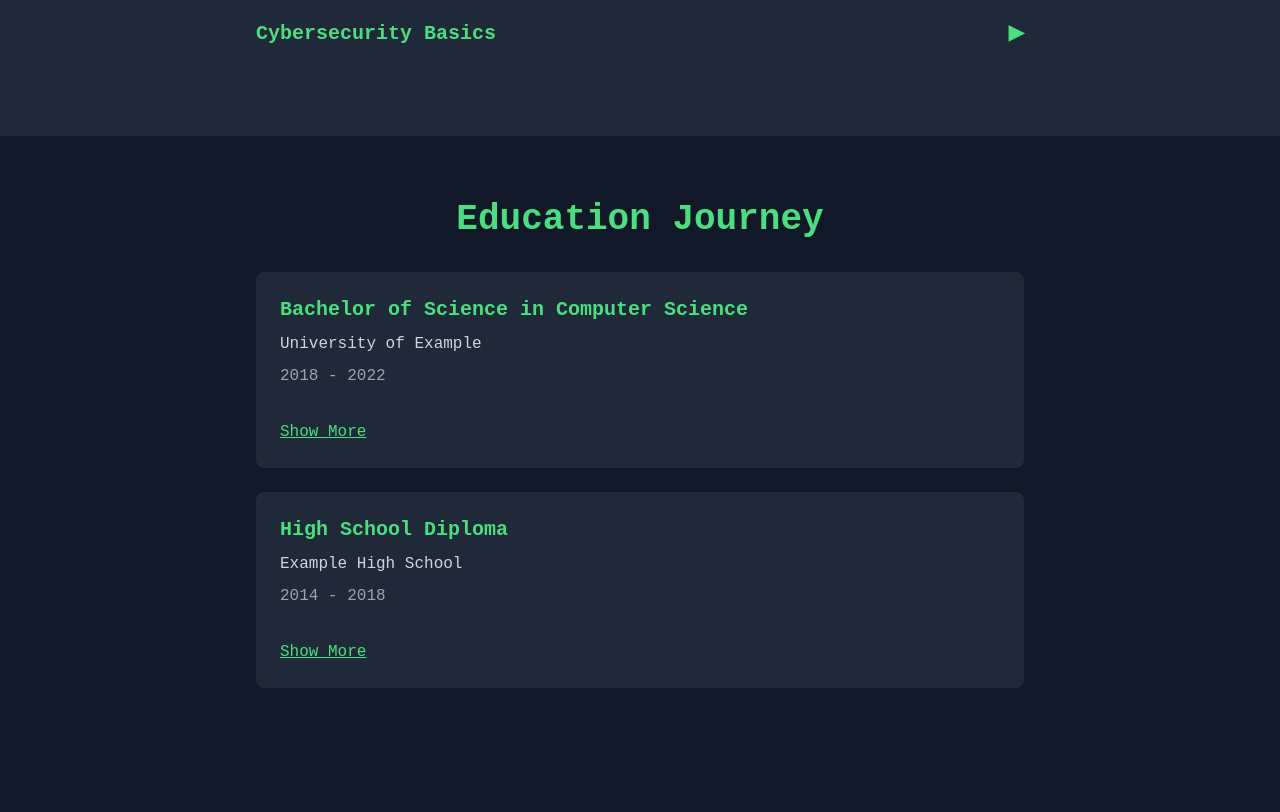
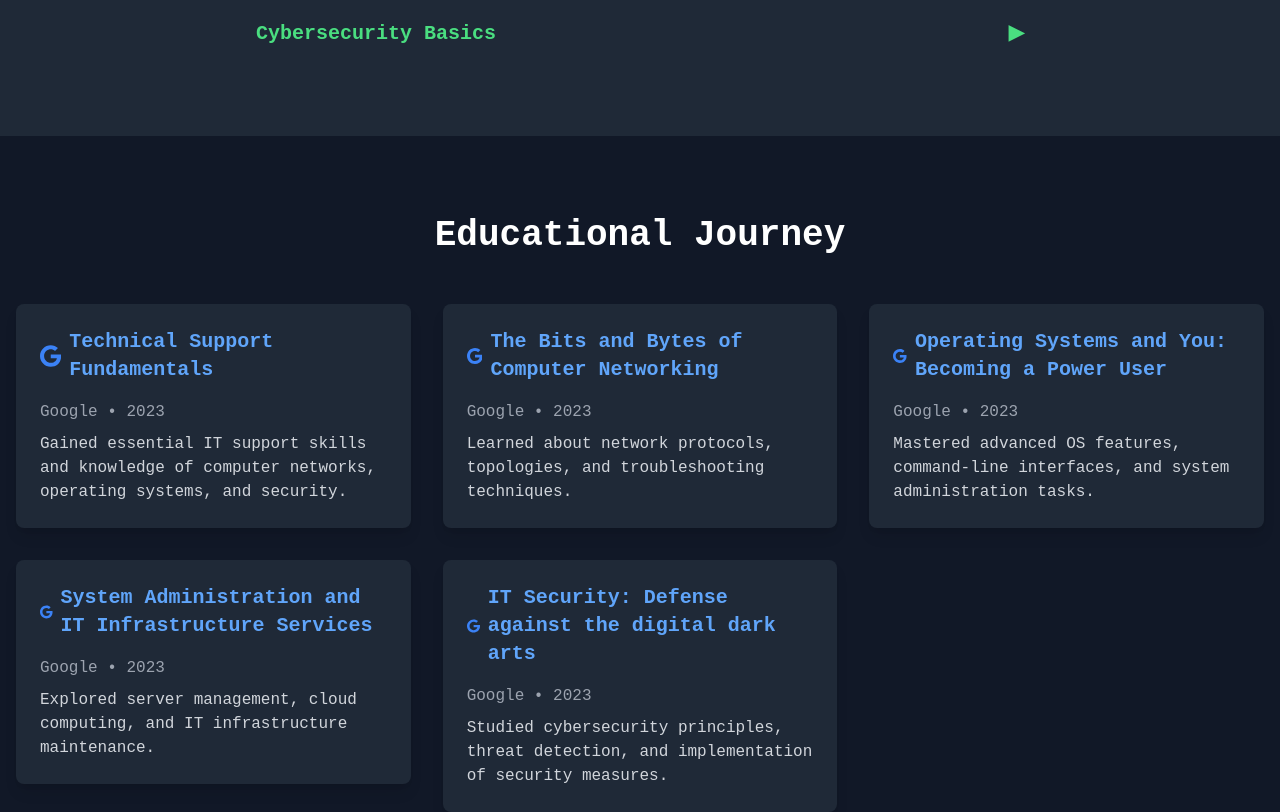
Before and after one commit to FELMONON/portfolio, a Next.js app: page / in a window 1280 px wide. Shown: the part 1020-1832 px from the top of the page. Built offline with nearby package versions, Linux system fonts and the light colour scheme.

Commit message:
Update Education component with interactive UI for Google IT certificates

```diff
--- a/app/components/Education.tsx
+++ b/app/components/Education.tsx
@@ -1,93 +1,88 @@
 'use client';
 
-import React, { useState } from 'react';
-import { motion, AnimatePresence } from 'framer-motion';
-import { HiAcademicCap, HiBookOpen, HiLightBulb, HiChevronDown, HiChevronUp } from 'react-icons/hi';
+import React from 'react';
+import { motion } from 'framer-motion';
+import { FaGoogle } from 'react-icons/fa';
 
-interface Education {
-  degree: string;
-  institution: string;
-  year: string;
-  description: string[];
+interface Certificate {
+  title: string;
+  issuer: string;
+  date: string;
+  description: string;
 }
 
-const EducationCard = ({ education }: { education: Education }) => {
-  const [isExpanded, setIsExpanded] = useState(false);
-
-  return (
-    <motion.div
-      className="bg-gray-800 rounded-lg p-6 mb-6 cursor-pointer"
-      whileHover={{ scale: 1.02 }}
-      onClick={() => setIsExpanded(!isExpanded)}
-    >
-      <h3 className="text-xl font-bold text-green-400 mb-2">{education.degree}</h3>
-      <p className="text-gray-300 mb-2">{education.institution}</p>
-      <p className="text-gray-400 mb-4">{education.year}</p>
-      <AnimatePresence>
-        {isExpanded && (
-          <motion.div
-            initial={{ opacity: 0, height: 0 }}
-            animate={{ opacity: 1, height: 'auto' }}
-            exit={{ opacity: 0, height: 0 }}
-            transition={{ duration: 0.3 }}
-          >
-            <ul className="list-disc list-inside text-gray-300">
-              {education.description.map((item, index) => (
-                <li key={index} className="mb-2">{item}</li>
-              ))}
-            </ul>
-          </motion.div>
-        )}
-      </AnimatePresence>
-      <motion.button
-        className="mt-4 text-green-400 underline focus:outline-none"
-        whileHover={{ scale: 1.05 }}
-        whileTap={{ scale: 0.95 }}
-      >
-        {isExpanded ? 'Show Less' : 'Show More'}
-      </motion.button>
-    </motion.div>
-  );
-};
-
-const Education = () => {
-  const educationHistory: Education[] = [
+const certificates: Certificate[] = [
   {
-      degree: "Bachelor of Science in Computer Science",
-      institution: "University of Example",
-      year: "2018 - 2022",
-      description: [
-        "Focused on software development, algorithms, and data structures",
-        "Completed projects in web development, mobile app development, and machine learning",
-        "Participated in coding competitions and hackathons"
-      ]
+    title: "Technical Support Fundamentals",
+    issuer: "Google",
+    date: "2023",
+    description: "Gained essential IT support skills and knowledge of computer networks, operating systems, and security."
   },
   {
-      degree: "High School Diploma",
-      institution: "Example High School",
-      year: "2014 - 2018",
-      description: [
-        "Excelled in mathematics and computer science courses",
-        "Participated in robotics club and science fairs",
-        "Developed a passion for technology and problem-solving"
-      ]
+    title: "The Bits and Bytes of Computer Networking",
+    issuer: "Google",
+    date: "2023",
+    description: "Learned about network protocols, topologies, and troubleshooting techniques."
+  },
+  {
+    title: "Operating Systems and You: Becoming a Power User",
+    issuer: "Google",
+    date: "2023",
+    description: "Mastered advanced OS features, command-line interfaces, and system administration tasks."
+  },
+  {
+    title: "System Administration and IT Infrastructure Services",
+    issuer: "Google",
+    date: "2023",
+    description: "Explored server management, cloud computing, and IT infrastructure maintenance."
+  },
+  {
+    title: "IT Security: Defense against the digital dark arts",
+    issuer: "Google",
+    date: "2023",
+    description: "Studied cybersecurity principles, threat detection, and implementation of security measures."
   }
 ];
 
+const CertificateCard: React.FC<Certificate> = ({ title, issuer, date, description }) => (
+  <motion.div
+    className="bg-gray-800 p-6 rounded-lg shadow-lg hover:shadow-xl transition-shadow duration-300"
+    whileHover={{ scale: 1.03 }}
+    whileTap={{ scale: 0.98 }}
+  >
+    <div className="flex items-center mb-4">
+      <FaGoogle className="text-blue-500 mr-2" size={24} />
+      <h3 className="text-xl font-semibold text-blue-400">{title}</h3>
+    </div>
+    <p className="text-gray-400 mb-2">{issuer} • {date}</p>
+    <p className="text-gray-300">{description}</p>
+  </motion.div>
+);
+
+const Education: React.FC = () => {
   return (
-    <section className="py-16 px-4 md:px-8 bg-gray-900">
+    <section id="education" className="py-20 bg-gray-900 text-white">
+      <div className="container mx-auto px-4">
         <motion.h2
-        className="text-3xl md:text-4xl font-bold mb-8 text-center text-green-400"
+          className="text-4xl font-bold mb-12 text-center"
           initial={{ opacity: 0, y: -20 }}
           animate={{ opacity: 1, y: 0 }}
           transition={{ duration: 0.5 }}
         >
-        Education Journey
+          Educational Journey
         </motion.h2>
-      <div className="max-w-3xl mx-auto">
-        {educationHistory.map((edu, index) => (
-          <EducationCard key={index} education={edu} />
+        <div className="grid grid-cols-1 md:grid-cols-2 lg:grid-cols-3 gap-8">
+          {certificates.map((cert, index) => (
+            <motion.div
+              key={index}
+              initial={{ opacity: 0, y: 20 }}
+              animate={{ opacity: 1, y: 0 }}
+              transition={{ duration: 0.5, delay: index * 0.1 }}
+            >
+              <CertificateCard {...cert} />
+            </motion.div>
           ))}
+        </div>
       </div>
     </section>
   );
```
Lines whose indentation alone changed are shown as unchanged.
